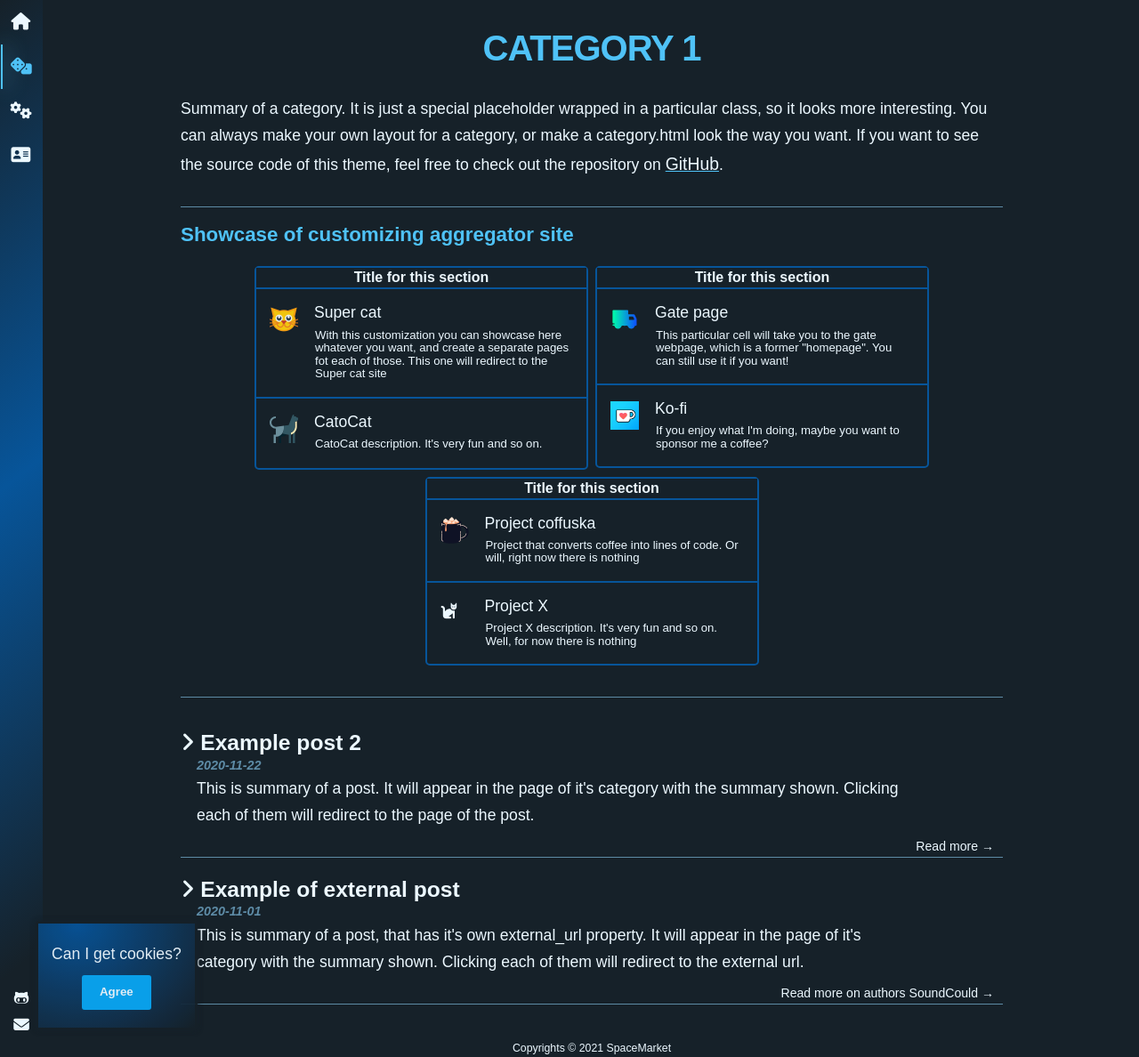
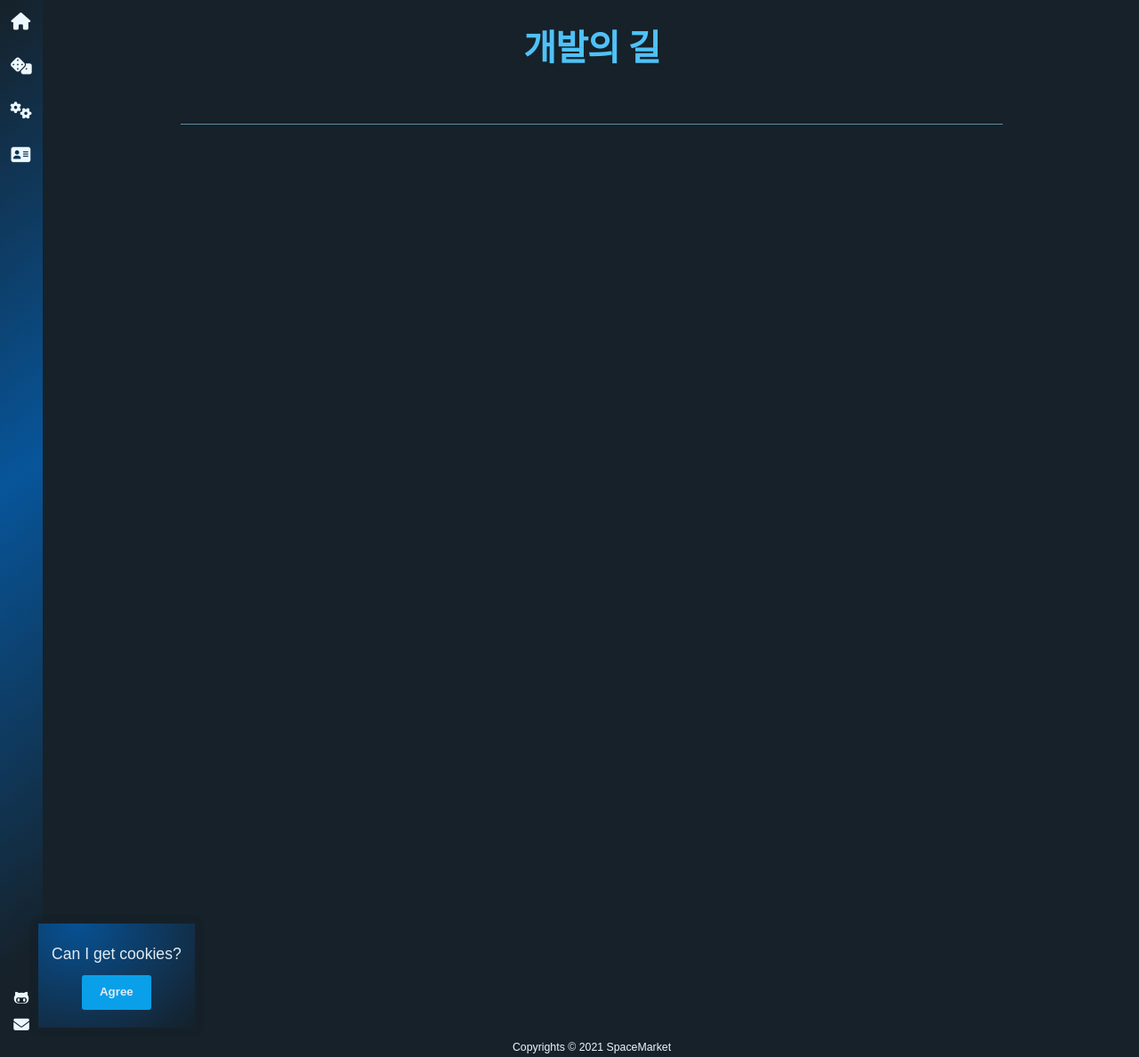
Before and after one commit to SpaceMarket-hub/SpaceMarket-hub.github.io, a Jekyll site: the page built from pages/category-1.html, in a window 1280 px wide. Shown: the whole page at 89% size. Built offline with Jekyll 4.4.1, drawn with Linux system fonts in a browser that asks for light colours; nearby versions of some CDN libraries; some web fonts are replaced.

Commit message:
hide info-desk

```diff
--- a/pages/category-1.html
+++ b/pages/category-1.html
@@ -1,80 +1,6 @@
 ---
-title: Category 1
+title: 개발의 길
 layout: category-aggregator
 permalink: category-1.html
-category: category-1
-summary: Summary of a category. It is just a special placeholder wrapped in a particular class, so it looks more interesting. You can always make your own layout for a category, or make a category.html look the way you want. If you want to see the source code of this theme, feel free to check out the repository on <a href="https://github.com/ItsMeaga1n/minimal-categorized" target="_blank">GitHub</a>.
+category: 개발의 길
 ---
-<hr>
-<h2>Showcase of customizing aggregator site</h2>
-<div class="collection">
-    <div class="group">
-        <div class="title">Title for this section</div>
-        <ul>
-            <a class="item" href="super-cat.html">
-                <div class="icon"><img src="assets/img/project-1.png"></div>
-                <div class="content">
-                    <h4>Super cat</h4>
-                    <div class="description">
-                        With this customization you can showcase here whatever you want, and create a separate pages fot each of those. This one will redirect to the Super cat site
-                    </div>
-                </div>
-            </a>
-            <a class="item" >
-                <div class="icon"><img src="assets/img/project-2.svg"></div>
-                <div class="content">
-                    <h4>CatoCat</h4>
-                    <div class="description">
-                        CatoCat description. It's very fun and so on.
-                    </div>
-                </div>
-            </a>
-        </ul>
-    </div>
-    <div class="group">
-        <div class="title">Title for this section</div>
-        <ul>
-            <a class="item" href="gate.html">
-                <div class="icon"><img src="assets/img/project-3.svg"></div>
-                <div class="content">
-                    <h4>Gate page</h4>
-                    <div class="description">
-                        This particular cell will take you to the gate webpage, which is a former "homepage". You can still use it if you want!
-                    </div>
-                </div>
-            </a>
-            <a class="item" href="https://ko-fi.com/itsmeaga1n" target="_blank">
-                <div class="icon"><img src="assets/img/ko-fi.jpg"></div>
-                <div class="content">
-                    <h4>Ko-fi</h4>
-                    <div class="description">
-                        If you enjoy what I'm doing, maybe you want to sponsor me a coffee?
-                    </div>
-                </div>
-            </a>
-        </ul>
-    </div>
-    <div class="group">
-        <div class="title">Title for this section</div>
-        <ul>
-            <a class="item">
-                <div class="icon"><img src="assets/img/project-4.png"></div>
-                <div class="content">
-                    <h4>Project coffuska</h4>
-                    <div class="description">
-                        Project that converts coffee into lines of code. Or will, right now there is nothing
-                    </div>
-                </div>
-            </a>
-            <a class="item">
-                <div class="icon"><i class="fas fa-cat"></i></div>
-                <div class="content">
-                    <h4>Project X</h4>
-                    <div class="description">
-                        Project X description. It's very fun and so on. Well, for now there is nothing
-                    </div>
-                </div>
-            </a>
-        </ul>
-    </div>
-</div>
```
